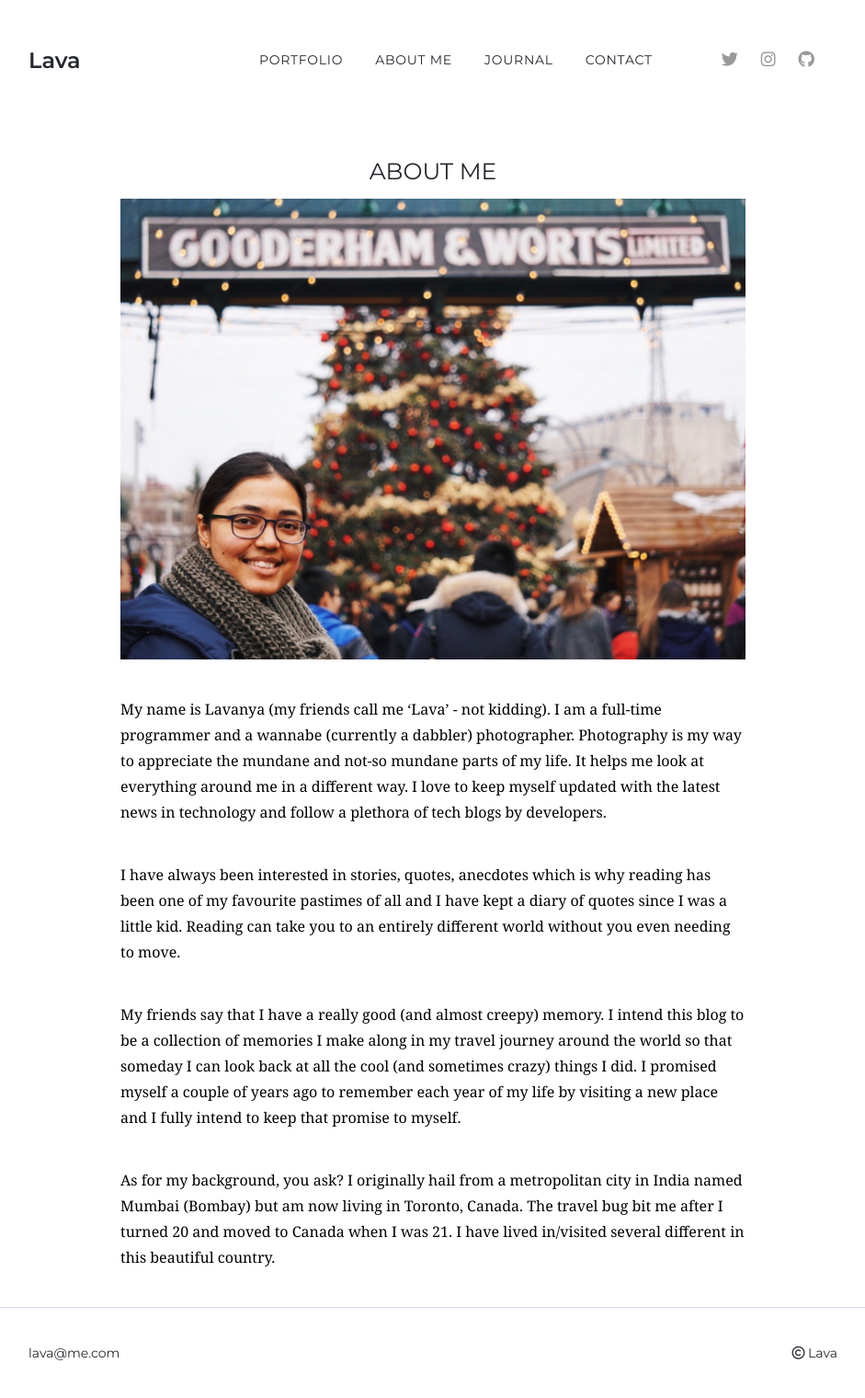
After one commit to lavanyaks/blog, a Django app: page /about in a window 1280 px wide. The commit adds this page. Shown: the whole page at 92% size, without its empty margins (169-1110 px from the left). Run offline with Django 3.2, Linux system fonts and the light colour scheme; some libraries are stand-ins or nearby versions.

Commit message:
adding about me

```diff
--- a/blog/static/scss/templates/_post-detail.scss
+++ b/blog/static/scss/templates/_post-detail.scss
@@ -1,4 +1,4 @@
-.post-detail {
+// General layout for any type of post/text
 .post {
     max-width: 680px;
     margin: 0 auto;
@@ -29,6 +29,8 @@
         }
     }
 }
+
+.post-detail {
     .pagination {
         border-top: 1px solid $border;
         padding: 20px 0;
--- /dev/null
+++ b/blog/templates/blog/about.html
@@ -0,0 +1,14 @@
+{% extends "blog/base.html" %}
+
+{% block content %}
+<div class="about post">
+    <div class="post-info">
+        <h1>About me</h1>
+    </div>
+    <img src="../../static/images/me.jpg" alt="">
+    <p>My name is Lavanya (my friends call me ‘Lava’ - not kidding). I am a full-time programmer and a wannabe (currently a dabbler) photographer.  Photography is my way to appreciate the mundane and not-so mundane parts of my life. It helps me look at everything around me in a different way. I love to keep myself updated with the latest news in technology and follow a plethora of tech blogs by developers.</p>
+    <p>I have always been interested in stories, quotes, anecdotes which is why reading has been one of my favourite pastimes of all and I have kept a diary of quotes since I was a little kid. Reading can take you to an entirely different world without you even needing to move.</p>
+    <p>My friends say that I have a really good (and almost creepy) memory. I intend this blog to be a collection of memories I make along in my travel journey around the world so that someday I can look back at all the cool (and sometimes crazy) things I did. I promised myself a couple of years ago to remember each year of my life by visiting a new place and I fully intend to keep that promise to myself.</p>
+    <p>As for my background, you ask? I originally hail from a metropolitan city in India named Mumbai (Bombay) but am now living in Toronto, Canada. The travel bug bit me after I turned 20 and moved to Canada when I was 21. I have lived in/visited several different in this beautiful country.</p>
+</div>
+{% endblock content %}
--- a/blog/templates/blog/base.html
+++ b/blog/templates/blog/base.html
@@ -6,6 +6,22 @@
 
     <meta name="viewport" content="width=device-width,initial-scale=1.0">
 
+    <!-- Site favicon -->
+    <link rel="shortcut icon" href="{{site.baseurl}}/favicon.ico">
+
+    <!-- Custom Meta Tags / SEO -->
+    <meta property="og:locale" content="en_CA">
+    <meta property="og:type" content="page">
+    <meta property="og:title" content="MyTravelogues">
+    <meta property="og:url" content="http://www.lavanyaks.com">
+    <meta property="og:site_name" content="MyTravelogues">
+    <meta property="og:image" content="">
+
+    <meta name="twitter:card" content="summary">
+    <meta name="twitter:title" content="LaRad">
+    <meta name="twitter:image" content="">
+
+    <!-- Links to external stylesheets and fonts -->
     <link href="https://fonts.googleapis.com/css?family=Montserrat:400,500,600" rel="stylesheet">
     <link href="https://fonts.googleapis.com/css?family=Noto+Serif:400,400i" rel="stylesheet">
     <link rel="stylesheet" href="{% static 'css/styles.css' %}">
@@ -34,7 +50,7 @@
                         <li><a href="/toronto/">Toronto</a></li>
                     </ul>
                 </li>
-                <li><a href="">About Me</a></li>
+                <li><a href="/about/">About Me</a></li>
                 <li><a href="/blog/">Journal</a></li>
                 <li><a href="/contact/">Contact</a></li>
             </ul>
--- a/blog/urls.py
+++ b/blog/urls.py
@@ -6,6 +6,7 @@ urlpatterns = [
     url(r'^$', views.home, name='home'),
     url(r'^montreal', views.montreal, name='montreal'),
     url(r'^toronto', views.toronto, name='toronto'),
+    url(r'^about', views.about, name='about'),
     url(r'^blog', views.post_list, name='post_list'),
     url(r'^post/(?P<pk>\d+)/$', views.post_detail, name='post_detail'),
     url(r'^contact/$', views.contact, name='contact'),
--- a/blog/views.py
+++ b/blog/views.py
@@ -16,6 +16,9 @@ def montreal(request):
 
 def toronto(request):
     return render(request, 'blog/toronto.html')
+
+def about(request):
+    return render(request, 'blog/about.html')
 
 def post_list(request):
     posts = Post.objects.filter(published_date__lte=timezone.now()).order_by('-published_date')
```
Also changed, not shown: blog/static/css/styles.css, blog/static/images/me.jpg (added). Lines whose indentation alone changed are shown as unchanged.
